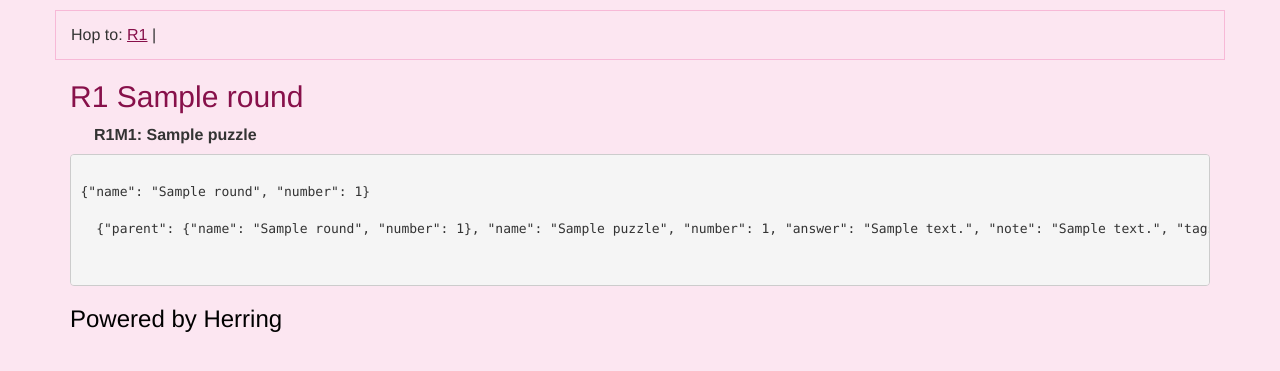
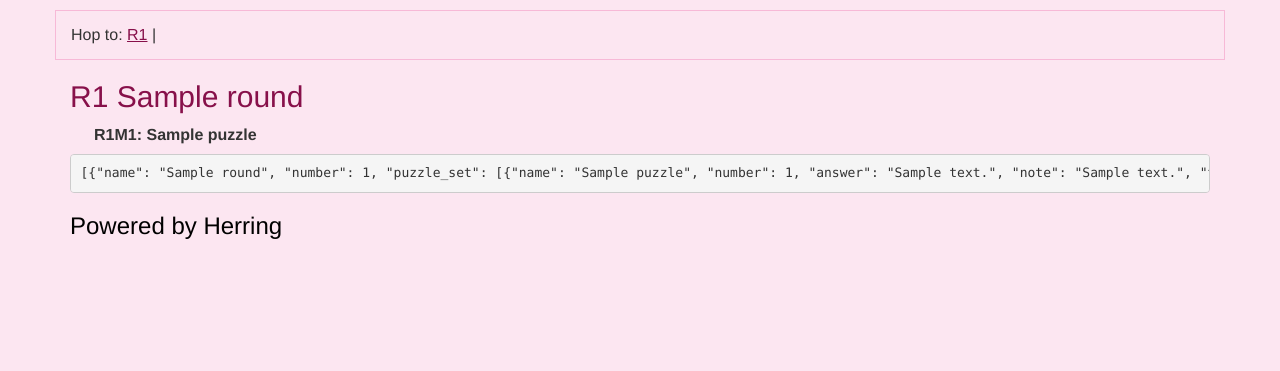
Before and after one commit to gwillen/herring, a Django app: page / in a window 1280 px wide. Shown: the part 60-431 px from the top of the page. Run offline with Django 3.2, Linux system fonts and the light colour scheme; tables that the repository leaves empty hold one stand-in row (values such as "Sample post"); style sheets or scripts are compiled from the project's sources; some libraries are stand-ins or nearby versions.

Commit message:
Adjust JSON magic to be more ergonomic for top-down structures.

```diff
--- a/herring/puzzles/models.py
+++ b/herring/puzzles/models.py
@@ -23,8 +23,10 @@ def to_json_value(field):
         return field
     if isinstance(field, dict):
         return field
-    if isinstance(field, list) or isinstance(field, models.query.QuerySet):
+    if isinstance(field, (list, models.query.QuerySet)):
         return [to_json_value(item) for item in field]
+    if isinstance(field, models.manager.Manager):
+        return [to_json_value(item) for item in field.all()]
     if isinstance(field, JSONMixin):
         return field.to_json()
 
@@ -39,7 +41,7 @@ class Round(models.Model,JSONMixin):
     class Meta:
         ordering = ['number']
     class Json:
-        include_fields = ['name', 'number']
+        include_fields = ['name', 'number', 'puzzle_set']
 
 
 class Puzzle(models.Model,JSONMixin):
@@ -55,7 +57,7 @@ class Puzzle(models.Model,JSONMixin):
     class Meta:
         ordering = ['parent', '-is_meta', 'number']
     class Json:
-        include_fields = ['parent', 'name', 'number', 'answer', 'note', 'tags', 'is_meta']
+        include_fields = ['name', 'number', 'answer', 'note', 'tags', 'is_meta']
 
     def __str__(self):
         child_type = 'P'
--- a/herring/puzzles/templates/puzzles/index.html
+++ b/herring/puzzles/templates/puzzles/index.html
@@ -32,11 +32,6 @@
 	    <p>No puzzles are available.</p>
 	{% endif %}
 <pre>
-{% for round in rounds %}
-{{ round | to_json }}
-{% for puzzle in round.puzzle_set.all %}
-  {{ puzzle | to_json }}
-{% endfor %}
-{% endfor %}
+{{ rounds | to_json }}
 </pre>
 {% endblock %}
```
